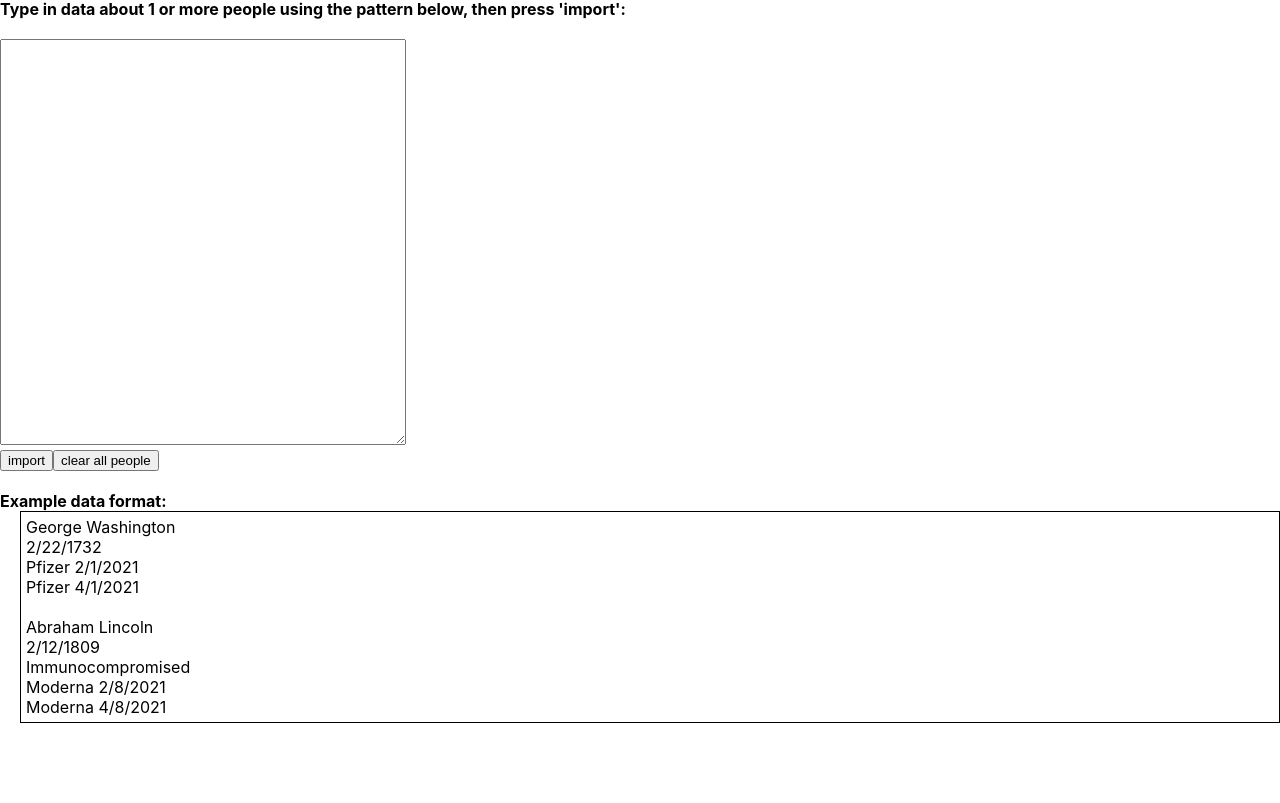
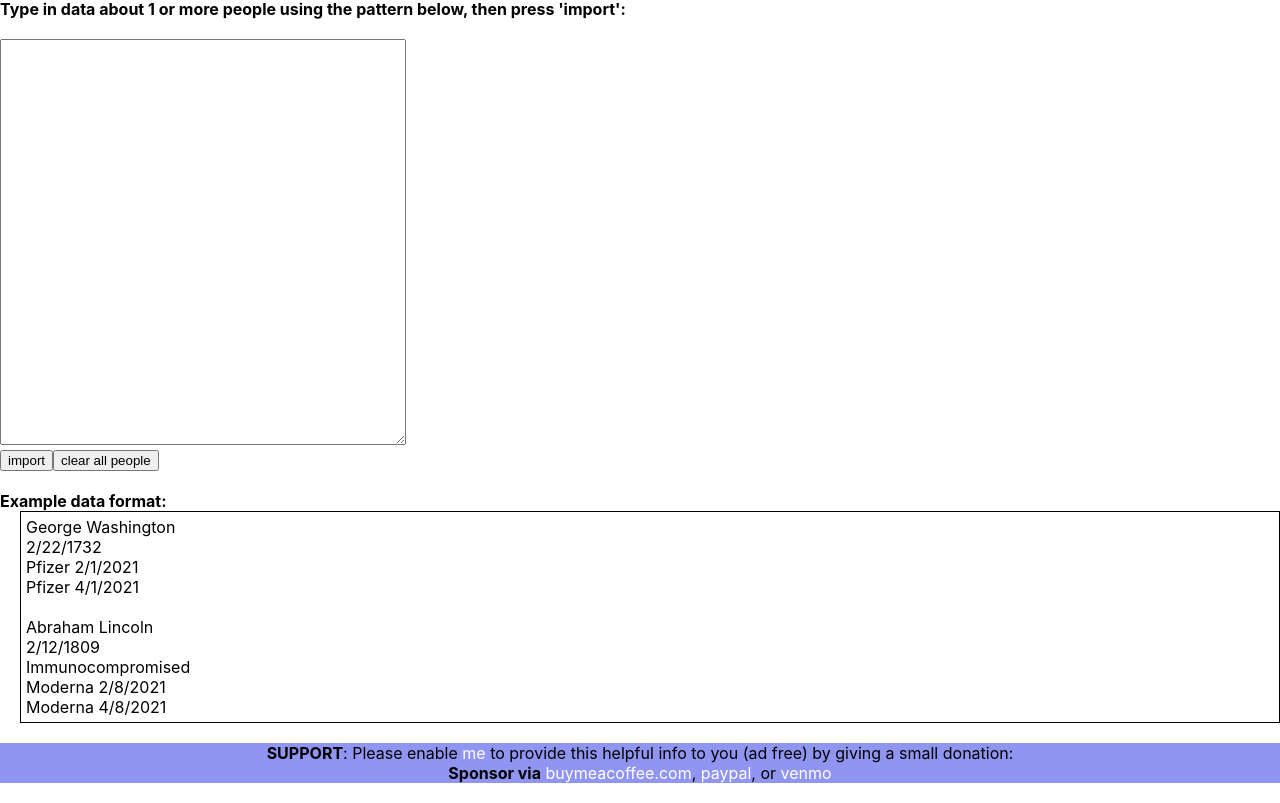
Before and after one commit to rrelyea/vaccine-time, a React (Create React App) app: page / in a window 1280 px wide. Shown: the part 211-1014 px from the top of the page. Before the commit the page ends 934 px from the top, so only its background shows below. Built offline with nearby package versions, Linux system fonts and the light colour scheme.

Commit message:
support message

```diff
--- a/src/App.js
+++ b/src/App.js
@@ -6,6 +6,12 @@ import './App.css';
 
 
 function App() {
+
+  const supportAd = <>
+  <div className='tdAd' colSpan='2'><b>SUPPORT</b>: Please enable <a href='https://www.geekwire.com/2022/after-wife-got-cancer-microsoft-engineer-built-a-tool-to-locate-anti-covid-drug-for-immunocompromised/'>me</a> to provide this helpful info to you (ad free) by giving a small donation:</div>
+  <div className='tdAd'><b>Sponsor via</b> <a href='https://buymeacoffee.com/rrelyea'>buymeacoffee.com</a>, <a href='https://paypal.me/RobRelyea'>paypal</a>, or <a href='https://venmo.com/code?user_id=2295481921175552954'>venmo</a></div>
+  </>;
+
   return (
     <div className="App">
       <BreadCrumbBar />
@@ -15,6 +21,11 @@ function App() {
       <div className="p-3 text-center">PRIVACY: Your data is never sent to our server. We don't store anything.</div>
       <br/>
       <People />
+
+      <br />
+
+      {supportAd}
+      <br />
     </div>
   );
 }
```
